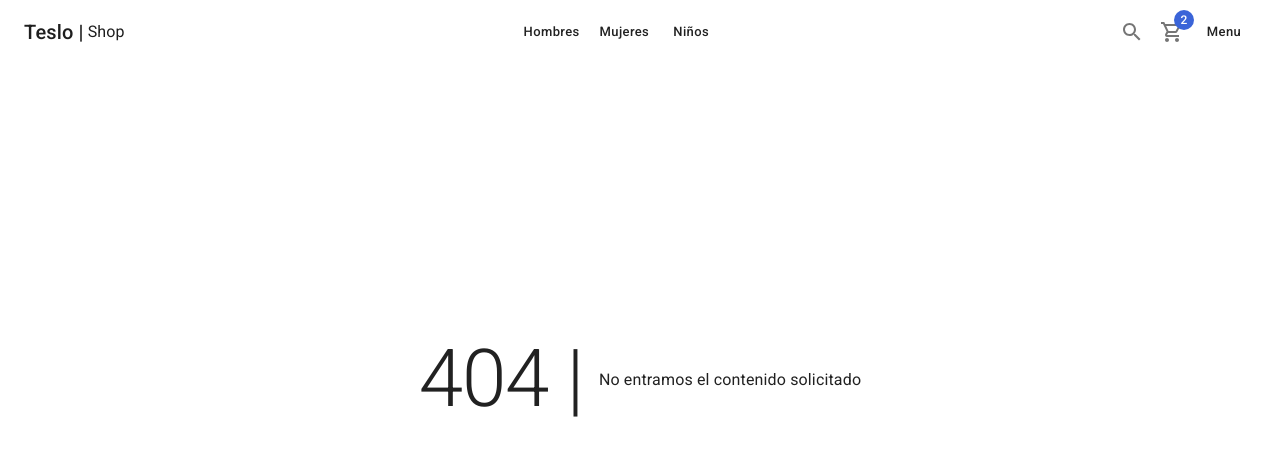
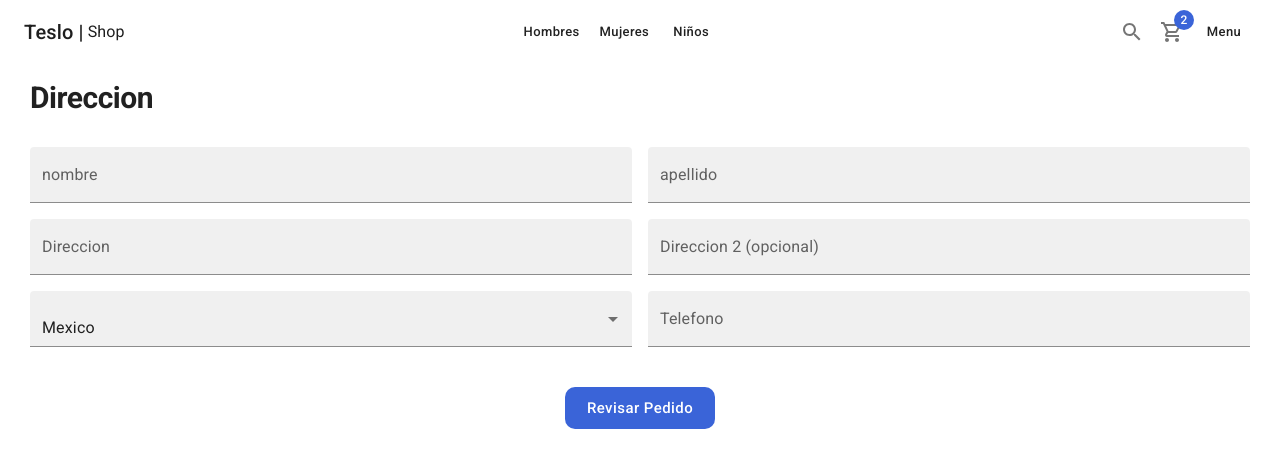
Before and after one commit to holomdev/05-teslo-shop, a Next.js app: page /checkout/address in a window 1280 px wide. Before the commit this address had no page. Shown: the top 468 px of the page. Built offline with nearby package versions, Linux system fonts and the light colour scheme.

Commit message:
formulario de direccion

```diff
--- /dev/null
+++ b/pages/checkout/address.tsx
@@ -0,0 +1,57 @@
+import { ShopLayout } from '@/components/layouts'
+import { Box, Button, FormControl, Grid, MenuItem, Select, TextField, Typography } from '@mui/material'
+
+const AddressPage = () => {
+  return (
+    <ShopLayout title="Direccion" pageDescription="Confirmar direccion destino">
+      <Typography variant="h1" component="h1">Direccion</Typography>
+
+      <Grid container spacing={2} sx={{ mt: 2 }}>
+
+        <Grid item xs={12} sm={6}>
+          <TextField label="nombre" variant="filled" fullWidth/>
+        </Grid>
+
+        <Grid item xs={12} sm={6}>
+          <TextField label="apellido" variant="filled" fullWidth/>
+        </Grid>
+
+        <Grid item xs={12} sm={6}>
+          <TextField label="Direccion" variant="filled" fullWidth/>
+        </Grid>
+
+        <Grid item xs={12} sm={6}>
+          <TextField label="Direccion 2 (opcional)" variant="filled" fullWidth/>
+        </Grid>
+
+        <Grid item xs={12} sm={6}>
+          <FormControl fullWidth>
+            <Select
+              variant="filled"
+              label="Pais"
+              value={1}
+            >
+              <MenuItem value={1}>Mexico</MenuItem>
+              <MenuItem value={2}>USA</MenuItem>
+              <MenuItem value={3}>Costa Rica</MenuItem>
+              <MenuItem value={4}>Honduras</MenuItem>
+            </Select>
+          </FormControl>
+        </Grid>
+
+        <Grid item xs={12} sm={6}>
+          <TextField label="Telefono" variant="filled" fullWidth/>
+        </Grid>
+
+      </Grid>
+
+      <Box sx={{ mt: 5 }} display="flex" justifyContent="center">
+        <Button color="secondary" className="circular-btn" size="large">
+          Revisar Pedido
+        </Button>
+      </Box>
+
+    </ShopLayout>
+  )
+}
+export default AddressPage
```
